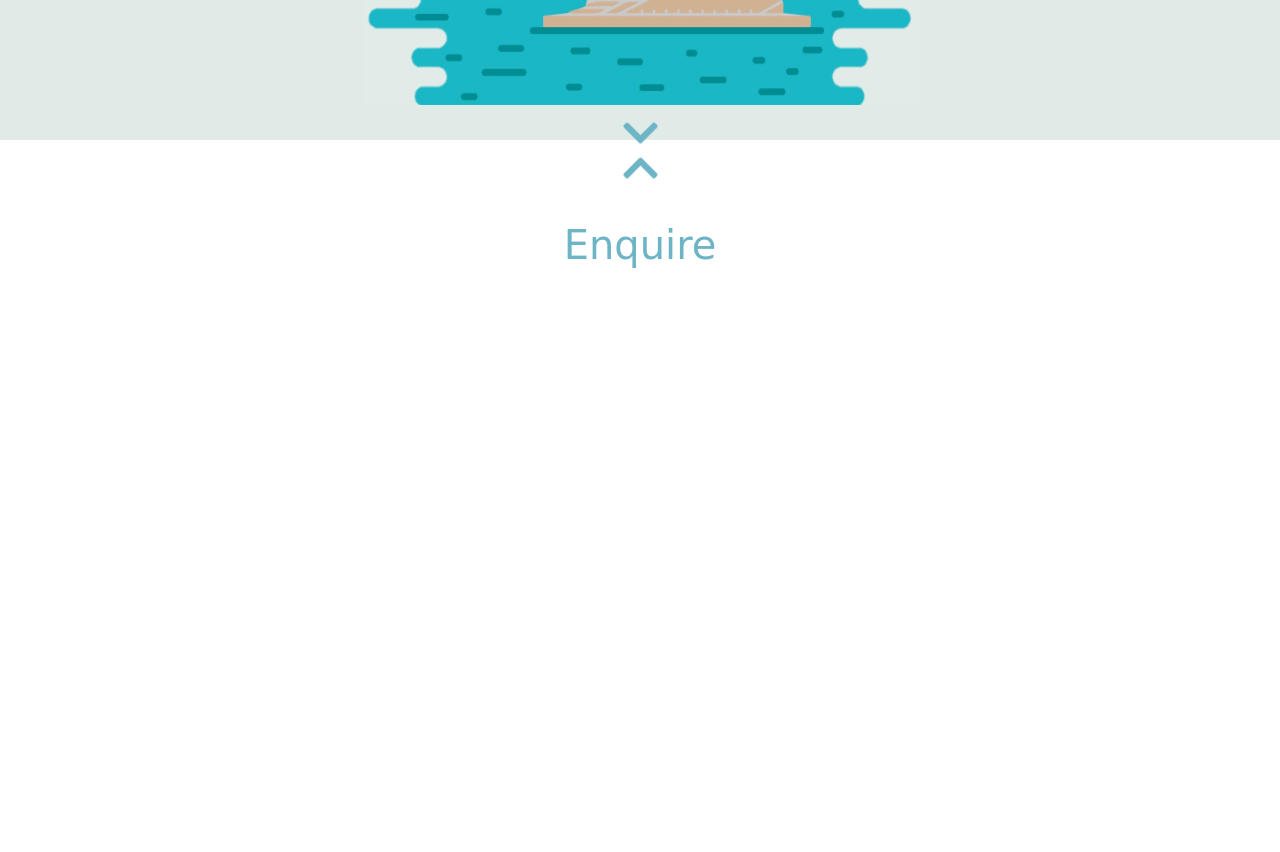
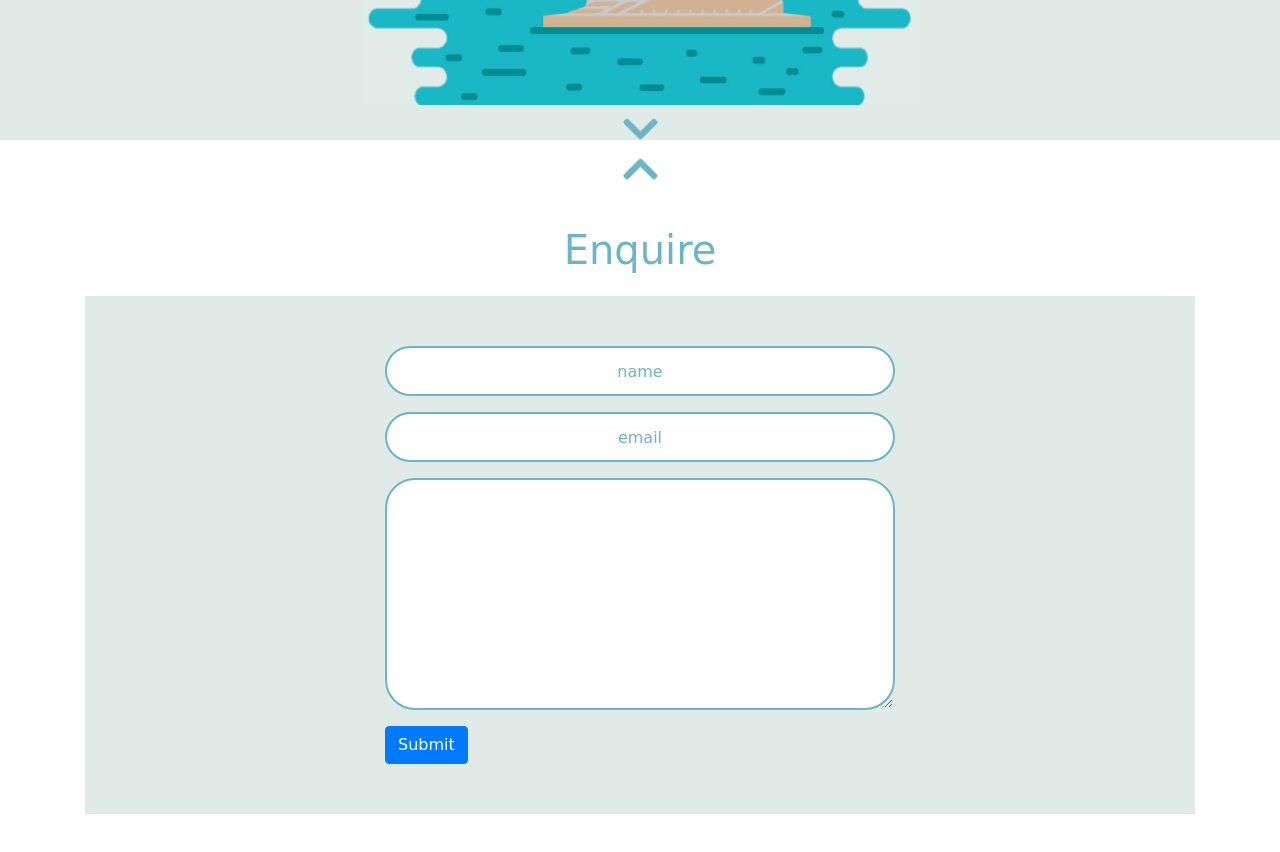
Before and after one commit to prateekobi/profile, a Vue app: page / in a window 1280 px wide. Shown: the part 660-1512 px from the top of the page. Built offline with nearby package versions, Linux system fonts and the light colour scheme.

Commit message:
Safety commit - working on form

```diff
--- a/src/components/Enquire.vue
+++ b/src/components/Enquire.vue
@@ -4,8 +4,21 @@
       <div class="chevron jump text-center">
         <i class="fas fa-chevron-up"></i>
       </div>
-
       <p class="title text-center">Enquire</p>
+      <div class="form">
+        <form action="submit">
+          <div class="form-group">
+            <input type="text" class="name form-control text-center" placeholder="name" />
+          </div>
+          <div class="form-group">
+            <input type="email" class="name form-control text-center" placeholder="email" />
+          </div>
+          <div class="form-group">
+            <textarea class="form-control" rows="9"></textarea>
+          </div>
+          <button type="submit" class="btn btn-primary">Submit</button>
+        </form>
+      </div>
     </div>
   </div>
 </template>
@@ -19,10 +32,29 @@
 <style lang="scss" scoped>
 .enquire {
   height: 100vh;
+  font-family: "Comic Sans MS";
   color: #6eb4c7;
+  .chevron {
+    margin-top: 20px;
+  }
   .title {
     font-size: 40px;
-    font-family: "Comic Sans MS";
+  }
+  .form {
+    padding: 50px 300px;
+    background-color: #e0ebe8;
+    .name {
+      border: 2px solid #6eb4c7;
+      border-radius: 50px;
+      height: 50px;
+      &::placeholder {
+        color: #6eb4c7;
+      }
+    }
+    textarea {
+      border: 2px solid #6eb4c7;
+      border-radius: 30px;
+    }
   }
 }
 </style>
```
